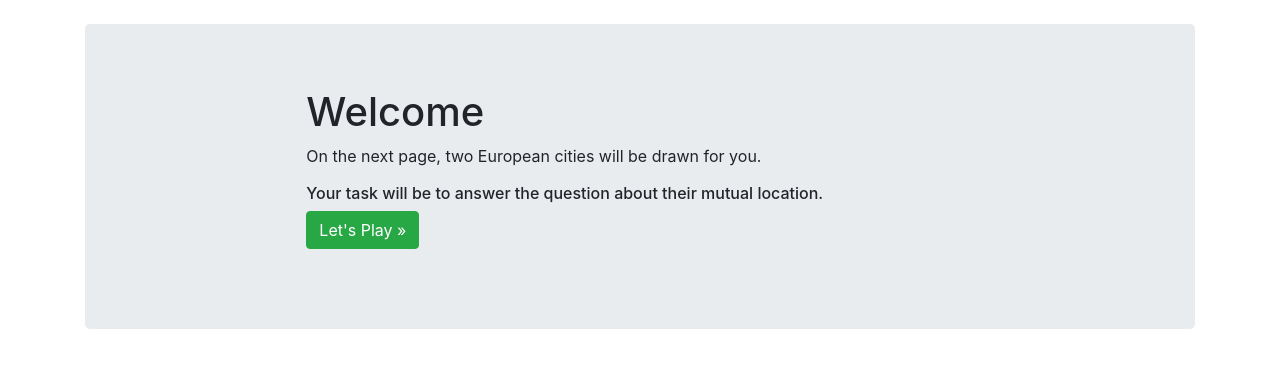
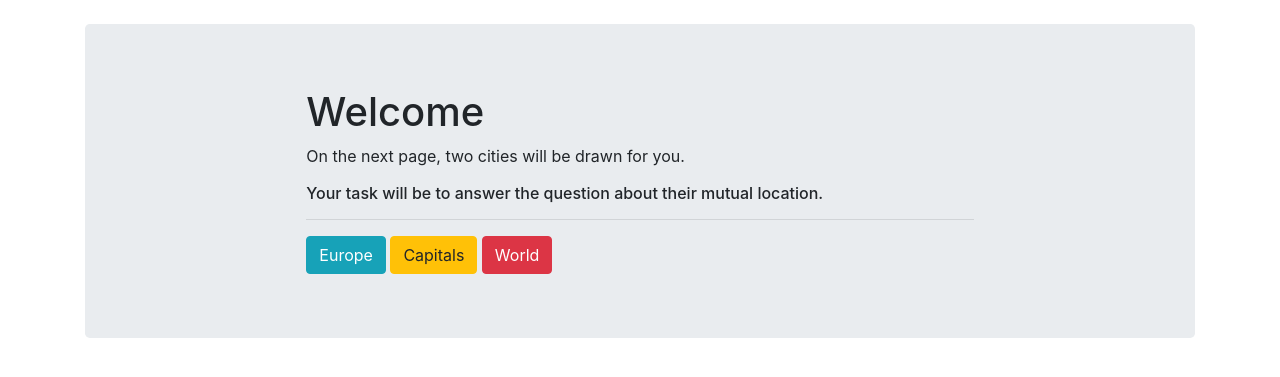
Before and after one commit to Fluke95/World-Cities-Game, a Flask app: page / in a window 1280 px wide. Shown: the part 56-433 px from the top of the page. Run offline with Flask 2, Linux system fonts and the light colour scheme; some libraries are stand-ins or nearby versions.

Commit message:
added 3 game types: europe, capitals, world

```diff
--- a/app/app.py
+++ b/app/app.py
@@ -1,42 +1,27 @@
 from flask import Flask, render_template, request
 from flask_sqlalchemy import SQLAlchemy
+from socket import gethostname
 import numpy as np
 import random
-from socket import gethostname
 
 app = Flask(__name__)
 app.config['SQLALCHEMY_DATABASE_URI'] = 'sqlite:///world_cities_db.db'
 db = SQLAlchemy(app)
 
-# database -------------------------------------------------------------------------------------------------------------
-# def list_cities():
-# #     current_session = db.session.execute("SELECT * FROM cities LIMIT 3")
-# #     result = current_session.fetchall()
-# #     db.session.commit()
-# #     db.session.close()
-# #     return result
+def get_direction_and_coord():
+    """Draw random coordinate and direction"""
+    direction_dict = {
+        'lat': ['North', 'South'],
+        'lng': ['East', 'West']
+    }
+    coordinate = random.choice(['lat', 'lng'])
+    directions = direction_dict.get(coordinate)
+    direction = random.choice(directions)
+    return coordinate, direction
 
-# ----------------------------------------------------------------------------------------------------------------------
-@app.route('/')
-def index():
-    return render_template('index.html')
+def get_random_cities(coordinate, game_type):
 
-# ----------------------------------------------------------------------------------------------------------------------
-@app.route('/game', methods=['GET', 'POST'])
-def game():
-
-    def get_direction_and_coord():
-        """Draw random coordinate and direction"""
-        direction_dict = {
-            'lat': ['North', 'South'],
-            'lng': ['East', 'West']
-        }
-        coordinate = random.choice(['lat', 'lng'])
-        directions = direction_dict.get(coordinate)
-        direction = random.choice(directions)
-        return coordinate, direction
-
-    def get_random_cities(coordinate):
+    if game_type == 'europe':
         current_session = db.session.execute("""
         SELECT c.id, city_name, ctr.country, {0}
         FROM cities AS c
@@ -45,66 +30,133 @@ def game():
         AND population > 500000
         ORDER BY RANDOM() LIMIT 2;
         """.format(coordinate))
-        random_cities = current_session.fetchall()
-        db.session.commit()
-        db.session.close()
-        return random_cities
+    elif game_type == 'world':
+        current_session = db.session.execute("""
+        SELECT c.id, city_name, ctr.country, {0}
+        FROM cities AS c
+        INNER JOIN countries AS ctr ON c.iso2 = ctr.iso2
+        AND population > 1000000
+        ORDER BY RANDOM() LIMIT 2;
+        """.format(coordinate))
+    else:
+        current_session = db.session.execute("""
+        SELECT c.id, city_name, ctr.country, {0}
+        FROM cities AS c
+        INNER JOIN countries AS ctr ON c.iso2 = ctr.iso2
+        WHERE capital = 1
+        ORDER BY RANDOM() LIMIT 2;
+        """.format(coordinate))
 
-    def right_city_answer(direction, cities):
-        if direction in ['North', 'East']:
-            right_number = np.array([cities[0][-1], cities[1][-1]]).max()
-        else:
-            right_number = np.array([cities[0][-1], cities[1][-1]]).min()
+    random_cities = current_session.fetchall()
+    db.session.commit()
+    db.session.close()
+    return random_cities
 
-        return [x for x in cities if x[-1] == right_number]
+def right_city_answer(direction, cities):
+    if direction in ['North', 'East']:
+        right_number = np.array([cities[0][-1], cities[1][-1]]).max()
+    else:
+        right_number = np.array([cities[0][-1], cities[1][-1]]).min()
+    return [x for x in cities if x[-1] == right_number]
+
+def return_city_by_id(city_id):
+    current_session = db.session.execute("""
+    SELECT
+        city_name AS City,
+        ROUND(lat, 2) AS Latitude,
+        ROUND(lng, 2) AS Longitude,
+        countries.country AS Country,
+        countries.iso2_continent AS Continent
+    FROM cities
+    INNER JOIN countries ON cities.iso2 = countries.iso2
+    WHERE id = {0};""".format(city_id))
+    city_row = current_session.fetchall()
+    db.session.commit()
+    db.session.close()
+    return city_row
+
+# ----------------------------------------------------------------------------------------------------------------------
+@app.route('/', methods=['GET'])
+def index():
+    return render_template('index.html')
+
+# ----------------------------------------------------------------------------------------------------------------------
+# @app.route('/game', methods=['GET', 'POST'])
+# def game():
+#
+#     coordinate, direction = get_direction_and_coord()
+#     cities = get_random_cities(coordinate)
+#     right_city_id = right_city_answer(direction, cities)[0][0]
+#     wrong_city_id = [city[0] for city in cities if city[0] != right_city_id][0]
+#     return render_template('game.html', cities=cities, direction=direction,
+#                            right_city_id=right_city_id,
+#                            wrong_city_id=wrong_city_id,
+#                            content_type='application/json')
+
+# ----------------------------------------------------------------------------------------------------------------------
+@app.route('/europe/game', methods=['GET', 'POST'])
+def game_europe():
 
     coordinate, direction = get_direction_and_coord()
-    cities = get_random_cities(coordinate)
+    cities = get_random_cities(coordinate, game_type='europe')
     right_city_id = right_city_answer(direction, cities)[0][0]
-    print(right_city_id)
     wrong_city_id = [city[0] for city in cities if city[0] != right_city_id][0]
-    print(wrong_city_id)
     return render_template('game.html', cities=cities, direction=direction,
                            right_city_id=right_city_id,
                            wrong_city_id=wrong_city_id,
+                           game_type=request.path,
+                           content_type='application/json')
+
+# ----------------------------------------------------------------------------------------------------------------------
+@app.route('/world/game', methods=['GET', 'POST'])
+def game_world():
+
+    coordinate, direction = get_direction_and_coord()
+    cities = get_random_cities(coordinate, game_type='world')
+    right_city_id = right_city_answer(direction, cities)[0][0]
+    wrong_city_id = [city[0] for city in cities if city[0] != right_city_id][0]
+    return render_template('game.html', cities=cities, direction=direction,
+                           right_city_id=right_city_id,
+                           wrong_city_id=wrong_city_id,
+                           game_type=request.path,
+                           content_type='application/json')
+
+# ----------------------------------------------------------------------------------------------------------------------
+@app.route('/capitals/game', methods=['GET', 'POST'])
+def game_capitals():
+
+    coordinate, direction = get_direction_and_coord()
+    cities = get_random_cities(coordinate, game_type='capitals')
+    right_city_id = right_city_answer(direction, cities)[0][0]
+    wrong_city_id = [city[0] for city in cities if city[0] != right_city_id][0]
+    return render_template('game.html', cities=cities, direction=direction,
+                           right_city_id=right_city_id,
+                           wrong_city_id=wrong_city_id,
+                           game_type=request.path,
                            content_type='application/json')
 
 # ----------------------------------------------------------------------------------------------------------------------
 @app.route('/answer', methods=['GET', 'POST'])
 def give_answer():
 
-    def return_city_by_id(city_id):
-        current_session = db.session.execute("""
-        SELECT
-            city_name AS City,
-            ROUND(lat, 2) AS Latitude,
-            ROUND(lng, 2) AS Longitude,
-            countries.country AS Country,
-            countries.iso2_continent AS Continent
-        FROM cities
-        INNER JOIN countries ON cities.iso2 = countries.iso2
-        WHERE id = {0};""".format(city_id))
-        city_row = current_session.fetchall()
-        db.session.commit()
-        db.session.close()
-        return city_row
-
     user_answer = request.form["cities_form"]
     right_answer = request.form["right_answer"]
     wrong_answer = request.form["wrong_answer"]
     drawn_direction = request.form["drawn_direction"]
+    previous_path = request.form["game_type"]
     right_city_return = return_city_by_id(right_answer)
     wrong_city_return = return_city_by_id(wrong_answer)
     return render_template('answer.html', user_answer=user_answer, right_city_return=right_city_return,
-                           wrong_city_return=wrong_city_return, drawn_direction=drawn_direction)
+                           wrong_city_return=wrong_city_return, drawn_direction=drawn_direction,
+                           previous_path=previous_path)
 
 # ----------------------------------------------------------------------------------------------------------------------
-@app.route('/dataset')
+@app.route('/dataset', methods=['GET'])
 def dataset():
     return render_template('dataset.html')
 
 # ----------------------------------------------------------------------------------------------------------------------
-@app.route('/about')
+@app.route('/about', methods=['GET'])
 def about():
     return render_template('about.html')
 
@@ -112,4 +164,5 @@ def about():
 if __name__ == "__main__":
     db.create_all()
     if 'liveconsole' not in gethostname():
-        app.run(debug=True)
+        app.run()
+        # app.run(debug=True)
--- a/app/templates/about.html
+++ b/app/templates/about.html
@@ -13,9 +13,9 @@
   <div class="col-sm-8 mx-auto">
     <h1>Welcome to my app</h1>
     <h2>Author</h2>
-<!--    <p>-->
-<!--      <a class="btn btn-primary" href="/posts" role="button">View All Posts &raquo;</a>-->
-<!--    </p>-->
+    <p>
+      <a class="btn btn-primary" id="dummy" role="button">Dummy button</a>
+    </p>
   </div>
 </div>
 </main>
--- a/app/templates/answer.html
+++ b/app/templates/answer.html
@@ -54,8 +54,11 @@
         </table>
         <br>
         <p>
-          <a class="btn btn-warning" href="/game" role="button">Play Again</a>
+          <a class="btn btn-warning" href="{{ previous_path }}" role="button">Play Again</a>
         </p>
+      <div style="width:100%; text-align: right;">
+      <div style="display: inline-block;"><a class="btn btn-success" href="/" role="button">Back to Homepage</a></div>
+      </div>
       </div>
 </div>
 </main>
--- a/app/templates/game.html
+++ b/app/templates/game.html
@@ -9,15 +9,12 @@
 <main role="main">
 <div class="jumbotron">
   <div class="col-sm-8 mx-auto">
-
     <h2>
       {{ cities[0][1] }} <i>or</i> {{ cities[1][1] }}
     </h2>
-
     <h3>
       Which city is more <b>{{ direction }}</b>?
     </h3>
-
     <div class="form-group">
       <form action="/answer" method="POST">
     <select class="form-control" name="cities_form" id="cities_form">
@@ -29,6 +26,7 @@
         <input type="hidden" id="right_answer" name="right_answer" value="{{ right_city_id }}">
         <input type="hidden" id="wrong_answer" name="wrong_answer" value="{{ wrong_city_id }}">
         <input type="hidden" id="drawn_direction" name="drawn_direction" value="{{ direction }}">
+        <input type="hidden" id="game_type" name="game_type" value="{{ game_type }}">
       </form>
     </div>
     <br>
--- a/app/templates/index.html
+++ b/app/templates/index.html
@@ -10,11 +10,14 @@
 <div class="jumbotron">
   <div class="col-sm-8 mx-auto">
     <h1>Welcome</h1>
-    <p>On the next page, two European cities will be drawn for you.</p>
+    <p>On the next page, two cities will be drawn for you.</p>
     <h6>Your task will be to answer the question about their mutual location.</h6>
-    <p>
-      <a class="btn btn-success" href="/game" role="button">Let's Play &raquo;</a>
-    </p>
+    <hr>
+    <div style="width:100%; text-align: left;">
+      <div style="display: inline-block;"><a class="btn btn-info" href="/europe/game" role="button">Europe</a></div>
+      <div style="display: inline-block;"><a class="btn btn-warning" href="/capitals/game" role="button">Capitals</a></div>
+      <div style="display: inline-block;"><a class="btn btn-danger" href="/world/game" role="button">World</a></div>
+    </div>
   </div>
 </div>
 </main>
```
